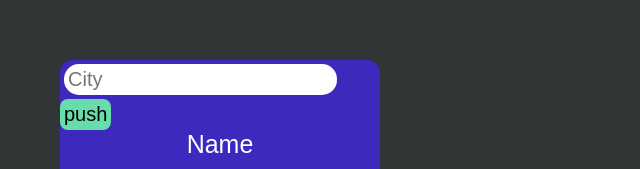
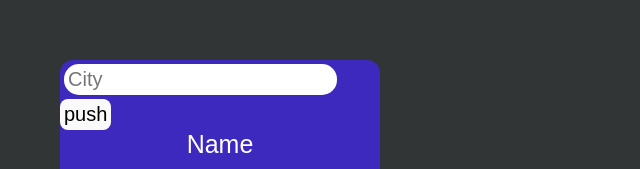
Before and after one commit to UBindoNoi/Weather02, a plain HTML site: page index.html in a window 1280 px wide. Shown: the top 169 px of the page, without its empty margins (0-640 px from the left). Drawn offline with Linux system fonts and the light colour scheme.

Commit message:
Update style.css

```diff
--- a/style.css
+++ b/style.css
@@ -52,14 +52,14 @@ body{
 
 #button{
     border-radius: 8px;
-    background: #66DDAA;
+    background: #FAFAFA;
     padding: 4px;
     font-size: 20px;
     border: none;
 }
 
 #button:hover{
-    background: #68DC68;
+    background: #66DDAA;
 }
 
 /* Text */
```
